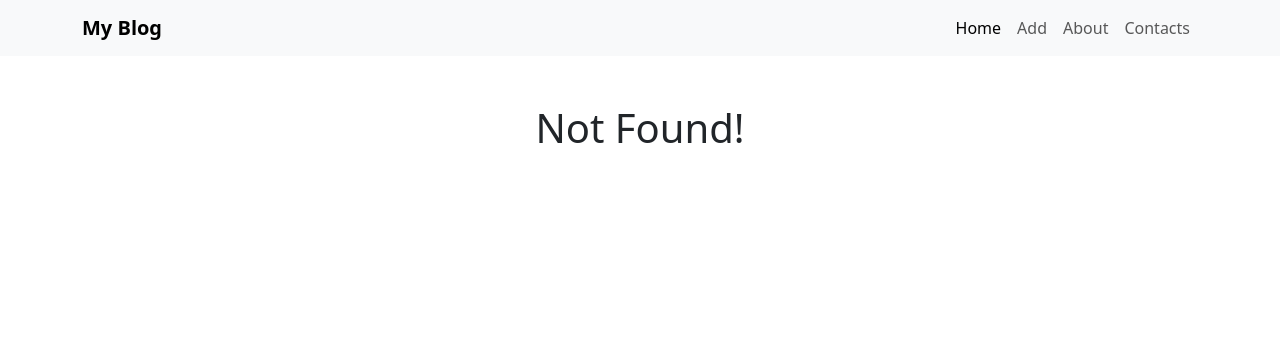
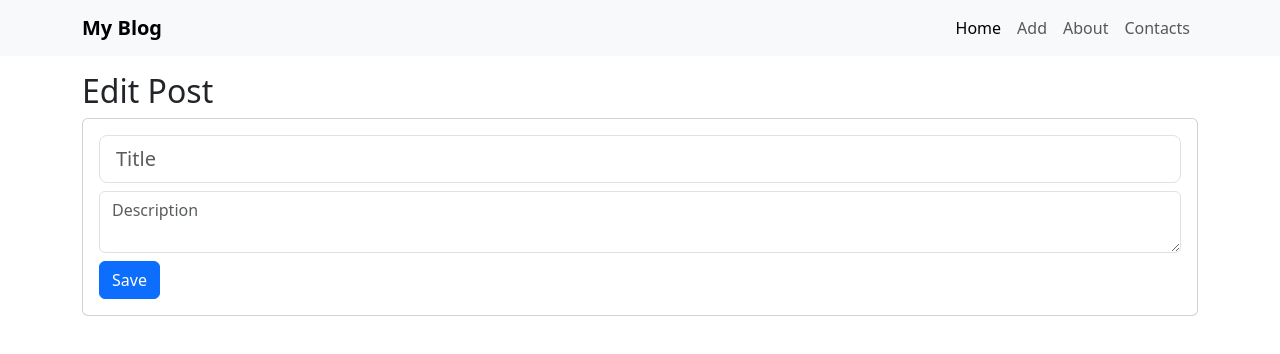
Before and after one commit to arnasir505/homework64, a React (Vite) app: page /posts/1/edit in a window 1280 px wide. Before the commit this address had no page. Shown: the top 354 px of the page. Built offline with nearby package versions, Linux system fonts and the light colour scheme; no server answers.

Commit message:
Delete post on delete btn click, add preloader to home page, improve UX

```diff
--- a/src/App.tsx
+++ b/src/App.tsx
@@ -1,7 +1,7 @@
 import { Route, Routes } from 'react-router-dom';
 import Navbar from './components/Navbar/Navbar';
 import Posts from './containers/Posts/Posts';
-import NewPost from './containers/NewPost/NewPost';
+import NewEditPost from './containers/NewEditPost/NewEditPost';
 import FullPost from './containers/FullPost/FullPost';
 
 function App() {
@@ -11,10 +11,11 @@ function App() {
       <Routes>
         <Route path='/' element={<Posts />} />
         <Route path='/posts' element={<Posts />} />
-        <Route path='/posts/add' element={<NewPost />} />
+        <Route path='/posts/add' element={<NewEditPost />} />
         <Route path='/about' element={<h1>About</h1>} />
         <Route path='/contacts' element={<h1>Contacts</h1>} />
-        <Route path='/posts/:id' element={<FullPost/>}/>
+        <Route path='/posts/:id' element={<FullPost />} />
+        <Route path='/posts/:id/edit' element={<NewEditPost />} />
         <Route
           path='*'
           element={<h1 className='text-center mt-5'>Not Found!</h1>}
--- a/src/containers/FullPost/FullPost.tsx
+++ b/src/containers/FullPost/FullPost.tsx
@@ -1,5 +1,5 @@
 import { useCallback, useEffect, useState } from 'react';
-import { Link, useParams } from 'react-router-dom';
+import { Link, useNavigate, useParams } from 'react-router-dom';
 import { ApiPost } from '../../types';
 import axiosApi from '../../axiosApi';
 import { format } from 'date-fns';
@@ -7,7 +7,7 @@ import Spinner from '../../components/Spinner/Spinner';
 
 const FullPost = () => {
   const params = useParams();
-
+  const navigate = useNavigate();
   const [post, setPost] = useState<ApiPost | null>(null);
   const [isLoading, setIsLoading] = useState(false);
 
@@ -18,6 +18,11 @@ const FullPost = () => {
     setPost(post);
     setIsLoading(false);
   }, [params.id]);
+
+  const deletePost = async (id: string | undefined) => {
+    await axiosApi.delete('/posts/' + id + '.json');
+    navigate('/');
+  };
 
   useEffect(() => {
     try {
@@ -49,7 +54,11 @@ const FullPost = () => {
             >
               Edit
             </Link>
-            <button type='button' className='btn btn-danger ms-2'>
+            <button
+              type='button'
+              className='btn btn-danger ms-2'
+              onClick={() => deletePost(params.id)}
+            >
               Delete
             </button>
           </div>
--- /dev/null
+++ b/src/containers/NewEditPost/NewEditPost.tsx
@@ -0,0 +1,114 @@
+import React, { useState, useCallback, useEffect } from 'react';
+import { useNavigate, useParams } from 'react-router-dom';
+import axiosApi from '../../axiosApi';
+import { ApiPost } from '../../types';
+
+const NewEditPost = () => {
+  const params = useParams();
+  const navigate = useNavigate();
+
+  const [post, setPost] = useState<ApiPost>({
+    createdAt: '',
+    description: '',
+    title: '',
+  });
+  const [isLoading, setIsLoading] = useState(false);
+
+  const fetchPost = useCallback(async () => {
+    setIsLoading(true);
+    const response = await axiosApi.get('/posts/' + params.id + '.json');
+    const post = response.data;
+    setPost(post);
+    setIsLoading(false);
+  }, [params.id]);
+
+  const handleChange = (
+    e: React.ChangeEvent<HTMLInputElement | HTMLTextAreaElement>
+  ) => {
+    const date = new Date();
+    setPost((prevState) => ({
+      ...prevState,
+      [e.target.name]: e.target.value,
+      createdAt: date.toISOString(),
+    }));
+  };
+
+  const EditPost = async (e: React.FormEvent) => {
+    e.preventDefault();
+    await axiosApi.put('/posts/' + params.id + '.json', post);
+  };
+
+  const AddPost = async (e: React.FormEvent) => {
+    e.preventDefault();
+    await axiosApi.post('/posts.json', post);
+    navigate('/');
+  };
+
+  useEffect(() => {
+    if (params.id) {
+      void fetchPost();
+    }
+  }, [fetchPost]);
+
+  return params.id ? (
+    <div className='container mt-3'>
+      <h2>Edit Post</h2>
+      <div className='card'>
+        <form className='card-body d-flex flex-column gap-2'>
+          <input
+            className='form-control form-control-lg'
+            name='title'
+            placeholder='Title'
+            value={post.title}
+            onChange={(e) => handleChange(e)}
+          />
+          <textarea
+            className='form-control'
+            name='description'
+            placeholder='Description'
+            value={post.description}
+            onChange={(e) => handleChange(e)}
+          />
+          <button
+            type='submit'
+            className='btn btn-primary align-self-baseline'
+            onClick={(e) => EditPost(e)}
+          >
+            Save
+          </button>
+        </form>
+      </div>
+    </div>
+  ) : (
+    <div className='container mt-3'>
+      <h2>Add Post</h2>
+      <div className='card'>
+        <form className='card-body d-flex flex-column gap-2'>
+          <input
+            className='form-control form-control-lg'
+            name='title'
+            placeholder='Title'
+            value={post.title}
+            onChange={(e) => handleChange(e)}
+          />
+          <textarea
+            className='form-control'
+            name='description'
+            placeholder='Description'
+            value={post.description}
+            onChange={(e) => handleChange(e)}
+          />
+          <button
+            type='submit'
+            className='btn btn-primary align-self-baseline'
+            onClick={(e) => AddPost(e)}
+          >
+            Add
+          </button>
+        </form>
+      </div>
+    </div>
+  );
+};
+
+export default NewEditPost;
--- a/src/containers/NewPost/NewPost.tsx
+++ /dev/null
@@ -1,7 +0,0 @@
-const NewPost = () => {
-  return (
-    <div>NewPost</div>
-  )
-}
-
-export default NewPost
--- a/src/containers/Posts/Posts.tsx
+++ b/src/containers/Posts/Posts.tsx
@@ -3,11 +3,14 @@ import { Post, ApiPosts } from '../../types';
 import axiosApi from '../../axiosApi';
 import PostItem from '../../components/PostItem/PostItem';
 import Spinner from '../../components/Spinner/Spinner';
+import { Link } from 'react-router-dom';
 
 const Posts = () => {
   const [posts, setPosts] = useState<Post[]>([]);
+  const [isLoading, setIsLoading] = useState(false);
 
   const fetchPosts = useCallback(async () => {
+    setIsLoading(true);
     const response = await axiosApi.get<ApiPosts | null>('/posts.json');
     const posts = response.data;
     if (posts) {
@@ -20,17 +23,21 @@ const Posts = () => {
     } else {
       setPosts([]);
     }
+    setIsLoading(false);
   }, []);
 
   useEffect(() => {
-    try {
     void fetchPosts();
-    } catch (error) {
-      console.log(error);
-    }
   }, [fetchPosts]);
 
-  return posts.length > 0 ? (
+  let postsList = (
+    <div className='mt-5'>
+      <Spinner />
+    </div>
+  );
+
+  if (posts.length > 0 && !isLoading) {
+    postsList = (
       <div className='container mt-3 d-flex gap-3 flex-column'>
         {posts.map((post) => (
           <PostItem
@@ -41,11 +48,16 @@ const Posts = () => {
           />
         ))}
       </div>
-  ) : (
-    <div className='mt-5'>
-      <Spinner />
-    </div>
     );
+  } else if (posts.length === 0 && !isLoading) {
+    postsList = (
+      <h2 className='text-center mt-5'>
+        You don't have any posts. <Link to={'/posts/add'}>Click here</Link> to
+        create new post!
+      </h2>
+    );
+  }
+  return postsList;
 };
 
 export default Posts;
```
Lines whose indentation alone changed are shown as unchanged.
